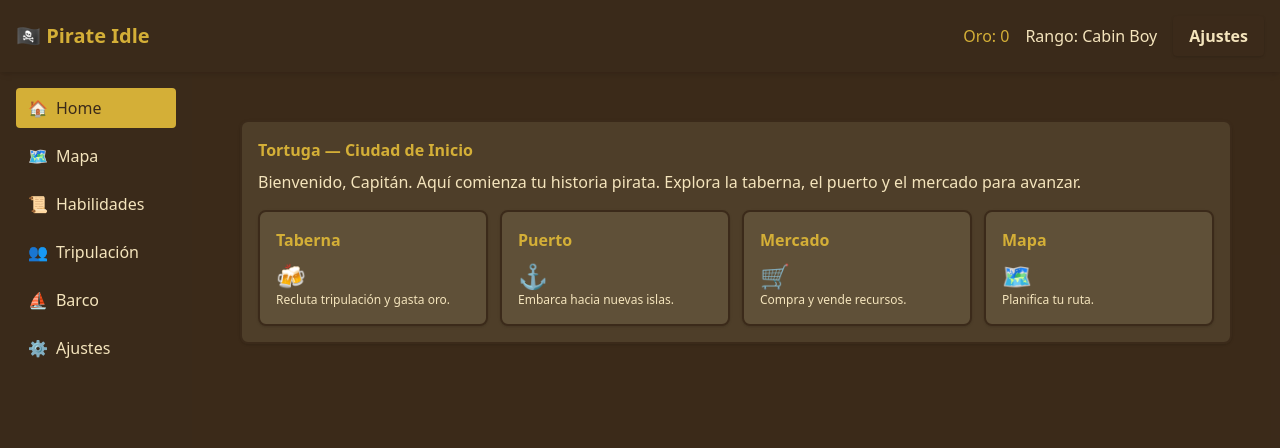
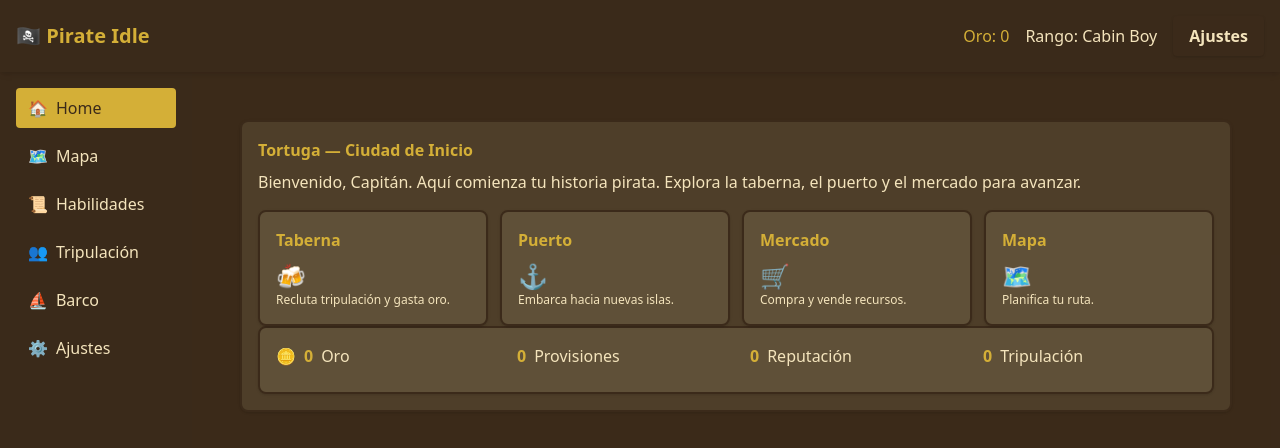
Before and after one commit to Fravicabe/Juego_Piratas_Grupo1_PI, a React (Vite) app: page / in a window 1280 px wide. Shown: the top 448 px of the page. Built offline with nearby package versions, Linux system fonts and the light colour scheme.

Commit message:
feat(ui): Home con localizaciones + categoría de Recursos (Oro, Provisiones, Reputación, Tripulación)

```diff
--- a/src/ui/pages/Home.tsx
+++ b/src/ui/pages/Home.tsx
@@ -1,8 +1,9 @@
 import { useGameStore } from "../../core/store";
 import Card from "../components/Card";
+import ResourceBar from "../components/ResourceBar";
 
 export default function Home() {
-  const { currentIslandId } = useGameStore();
+  const { currentIslandId, inventory } = useGameStore();
   const islandName = currentIslandId ? currentIslandId : "Tortuga";
 
   const locations = [
@@ -26,6 +27,14 @@ export default function Home() {
             </Card>
           ))}
         </div>
+        <Card>
+          <div className="grid grid-cols-2 md:grid-cols-4 gap-3">
+            <ResourceBar id="gold" amount={inventory?.gold ?? 0} label="Oro" />
+            <ResourceBar id="provisions" amount={inventory?.food ?? 0} label="Provisiones" />
+            <ResourceBar id="reputation" amount={inventory?.wood ?? 0} label="Reputación" />
+            <ResourceBar id="crew" amount={inventory?.iron ?? 0} label="Tripulación" />
+          </div>
+        </Card>
       </Card>
     </div>
   );
```
